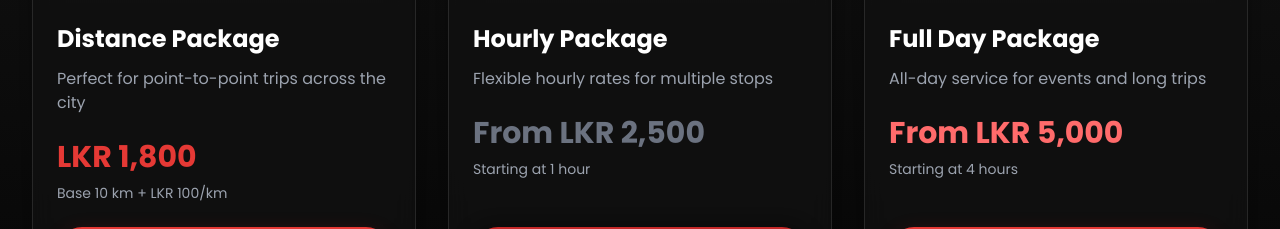
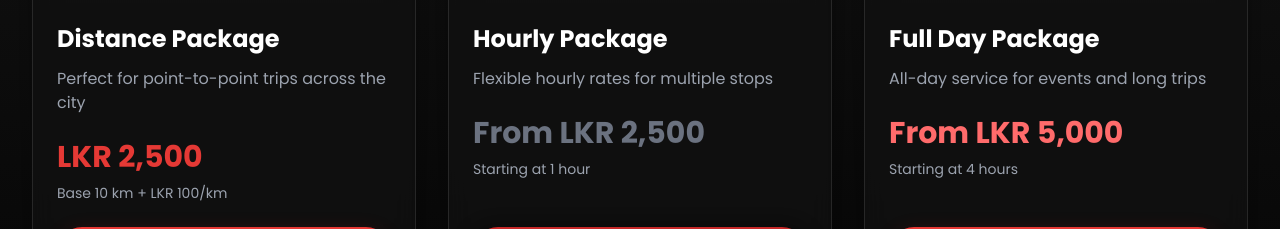
Before and after one commit to SafeGo-DrinkAndDrive/SafeGo, a React (Vite) app: page / in a window 1280 px wide. Shown: the part 1720-1949 px from the top of the page. Built offline with nearby package versions, Linux system fonts and the light colour scheme; no server answers; the database is empty.

Commit message:
update price in homepage

```diff
--- a/src/components/ServicesPackages.tsx
+++ b/src/components/ServicesPackages.tsx
@@ -19,7 +19,7 @@ function buildDistancePrice(rule: FareRule | null): {
   details: string;
 } {
   if (!rule?.tiers?.length) {
-    return { price: "LKR 1,800", details: "Base 10 km + LKR 100/km" };
+    return { price: "LKR 2,500", details: "Base 10 km + LKR 100/km" };
   }
   const sorted = [...rule.tiers].sort((a, b) => a.minKm - b.minKm);
   const firstTier = sorted[0];
```
